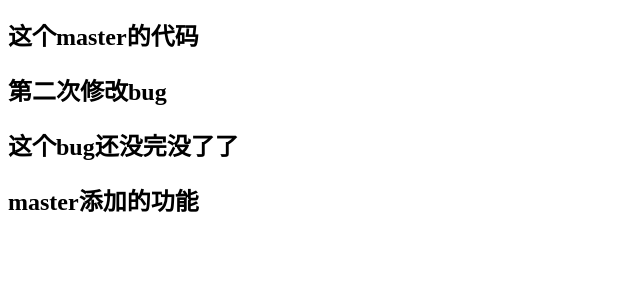
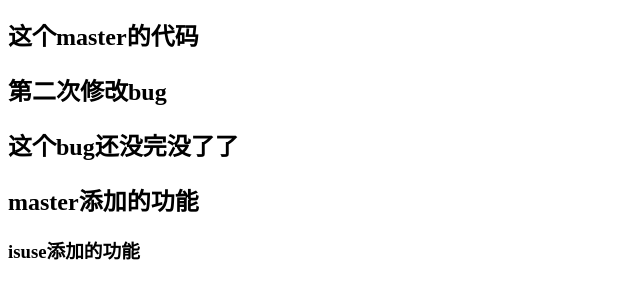
Before and after one commit to yjtdy/git-demo, a plain HTML site: page index.html in a window 1280 px wide. Shown: the part 127-426 px from the top of the page, without its empty margins (0-640 px from the left). Drawn offline with Linux system fonts and the light colour scheme.

Commit message:
添加的功能

```diff
--- a/index.html
+++ b/index.html
@@ -12,5 +12,6 @@
   <h2>第二次修改bug</h2>
   <h2>这个bug还没完没了了</h2>
   <h2>master添加的功能</h2>
+  <h3>isuse添加的功能</h3>
 </body>
 </html>
```
